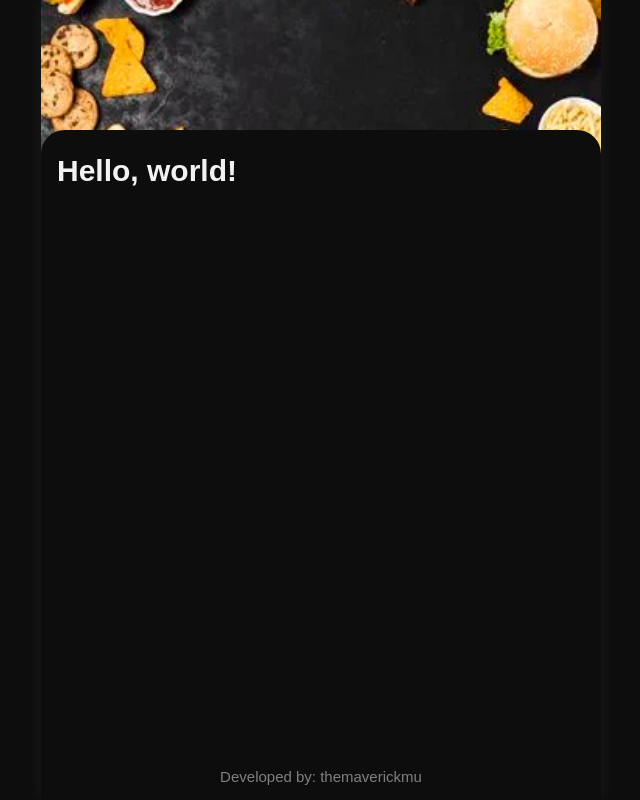
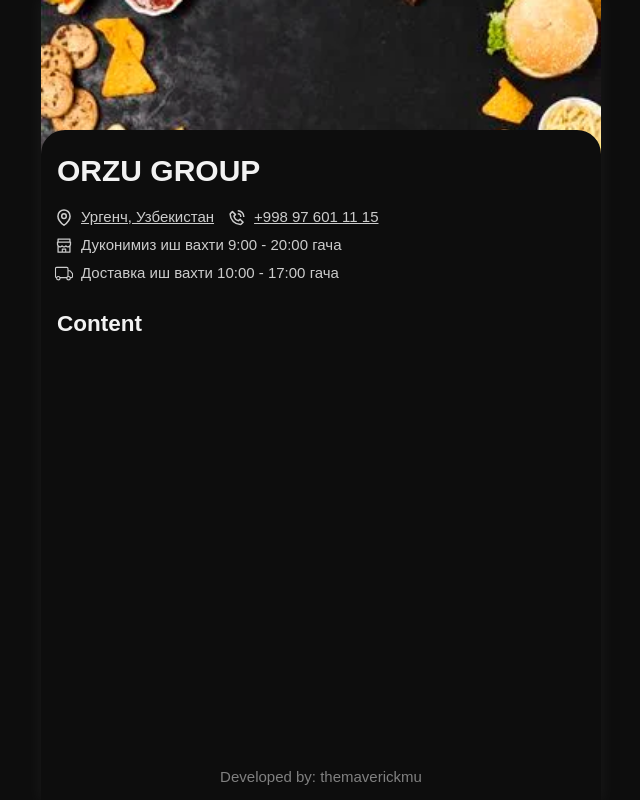
Before and after one commit to shonazarovdev/orzu-group.react, a React (Create React App) app: page / in a window 1280 px wide. Shown: the whole page, without its empty margins (319-959 px from the left). Built offline with nearby package versions, Linux system fonts and the light colour scheme; a web font is replaced by a local one.

Commit message:
Added Top Content

```diff
--- a/package.json
+++ b/package.json
@@ -8,6 +8,7 @@
     "@testing-library/user-event": "^13.5.0",
     "react": "^18.2.0",
     "react-dom": "^18.2.0",
+    "react-icons": "^4.11.0",
     "react-lazy-load-image-component": "^1.6.0",
     "react-scripts": "5.0.1",
     "sass": "^1.69.3",
--- a/src/App.js
+++ b/src/App.js
@@ -4,7 +4,7 @@ function App() {
 	return (
 		<div className="wrapper">
 			<Mobile>
-				<h1>Hello, world!</h1>
+				<h2>Content</h2>
 			</Mobile>
 		</div>
 	);
--- a/src/assets/css/app.scss
+++ b/src/assets/css/app.scss
@@ -45,8 +45,9 @@ textarea {
 }
 
 img {
+	display: block;
+	aspect-ratio: 1 / 1;
 	width: 100%;
-	object-fit: cover;
 }
 
 @import '../../components/Mobile';
--- a/src/components/Mobile/index.jsx
+++ b/src/components/Mobile/index.jsx
@@ -1,18 +1,41 @@
 import React from 'react';
+import { BiPhoneCall } from 'react-icons/bi';
+import { GrLocation } from 'react-icons/gr';
+import { AiOutlineShop } from 'react-icons/ai';
+import {BsTruck} from 'react-icons/bs'
 
 const Mobile = ({ children }) => {
 	return (
 		<div className="mobile">
 			<header>
-				<img src="/img/header.webp" alt="Restaurant" />
+				<img src="/img/header.webp" alt="Restaurant" loading="lazy" />
 			</header>
 			<main>
+				<div className="top">
+					<h1>ORZU GROUP</h1>
+					<div className="b">
+						<div>
+							<span className="i"><GrLocation /></span>
+							<a href="https://yandex.com/maps/-/CCU9jGXidA" title="Office location">Ургенч, Узбекистан</a>
+						</div>
+						<div>
+							<span className="i"><BiPhoneCall /></span>
+							<a href="tel:+998976011115" title="Phone number">+998 97 601 11 15</a>
+						</div>
+						<div>
+							<div className="i"><AiOutlineShop /></div>
+							Дуконимиз иш вахти 9:00 - 20:00 гача
+						</div>
+						<div>
+							<div className="i"><BsTruck /></div>
+							Доставка иш вахти 10:00 - 17:00 гача
+						</div>
+					</div>
+				</div>
 				{ children }
 			</main>
 			<footer>
-				<a href="https://github.com/themaverickmu" target="_blank" title="Website Developer">
-					Developed by: themaverickmu
-				</a>
+				<a href="https://github.com/themaverickmu" target="_blank" title="Website Developer">Developed by: themaverickmu</a>
 			</footer>
 		</div>
 	);
--- a/src/components/Mobile/index.scss
+++ b/src/components/Mobile/index.scss
@@ -20,6 +20,7 @@ Mobile
 
 		> img {
 			height: 100%;
+			object-fit: cover;
 		}
 	}
 
@@ -32,6 +33,50 @@ Mobile
 		padding: 24px 16px 0;
 
 		overflow: hidden;
+
+		& > .top {
+			padding-bottom: 30px;
+
+			& > h1 {
+				padding-bottom: 20px;
+			}
+
+			& > .b {
+				display: flex;
+				flex-wrap: wrap;
+				column-gap: 1rem;
+				row-gap: .7rem;
+
+				& > div {
+					display: flex;
+					align-items: center;
+
+					font-size: 15px;
+					font-weight: 500;
+
+					color: $gray20;
+
+					& > .i {
+						display: inline-flex;
+						align-items: center;
+
+						width: 14px;
+						height: 14px;
+
+						transform: scale(1.3);
+						margin-right: 10px;
+
+						& > svg > path {
+							stroke: $gray20;
+						}
+					}
+
+					& > a {
+						text-decoration: underline;
+					}
+				}
+			}
+		}
 	}
 
 	& > footer {
@@ -49,6 +94,5 @@ Mobile
 				transition: color .1s;
 			}
 		}
-
 	}
 }
```
Also changed, not shown: 1 other file (tests, documents, lock files or other folders).
